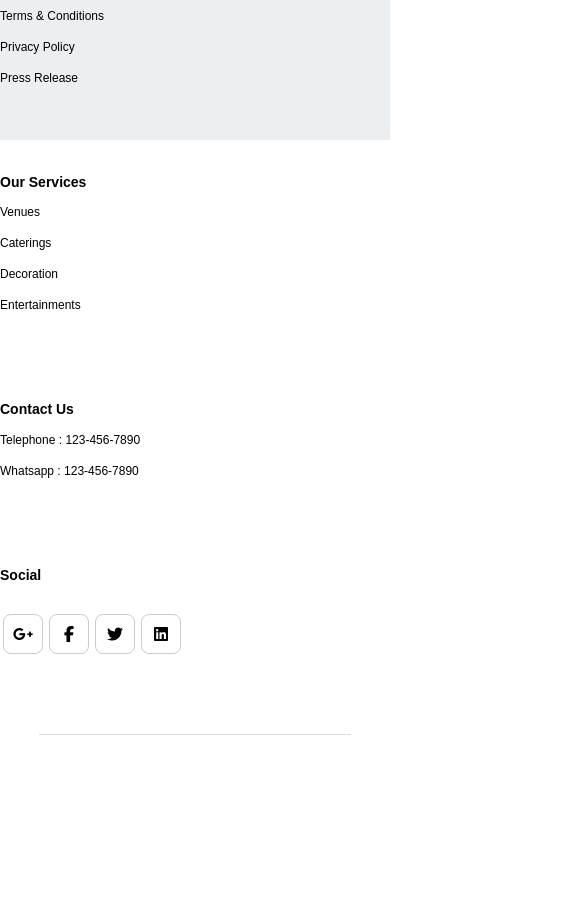
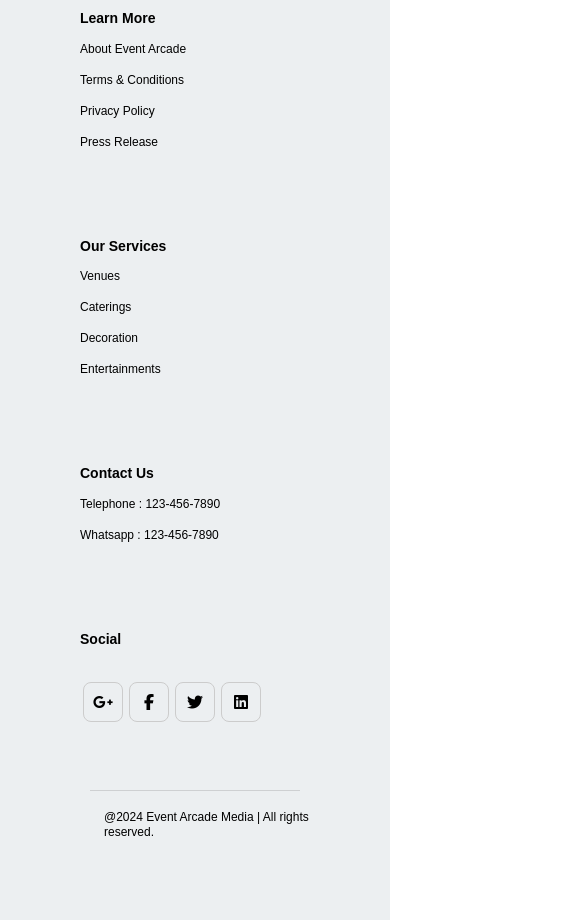
Before and after one commit to Event-Arcade/EMS-Frontend, a React (Vite) app: page / in a window 390 px wide. Shown: the part 4040-4960 px from the top of the page, 585 px wide, since content can reach past the window. Before the commit the page ends 4930 px from the top, so only its background shows below. Built offline with nearby package versions, Linux system fonts and the light colour scheme.

Commit message:
finish authentication

```diff
--- a/src/components/Footer/Footer.css
+++ b/src/components/Footer/Footer.css
@@ -4,33 +4,28 @@
   background-color: #ECEFF1;
   position: fixed;
   bottom: 0;
+  display: flex;
+  flex-direction: column;
+  min-height: 100vh;
 }
 
-.arcade-logo{
+.content {
+  flex: 1;
+}
+
+.arcade-logo {
   max-width: 100px;
   margin-left: 180px;
   margin-top: 40px;
-
 }
 
-.section-padding {
+.section_padding {
   padding: 4rem 4rem;
 }
 
 .footer {
   background-color: #ECEFF1;
-  height: 350px;
   width: 100%;
-
-  left:0;
-}
-
-.form-footer {
-  background-color: #ECEFF1;
-  height: 150px;
-  width: 100%;
-  margin-top: 50px;
-  left:0;
 }
 
 .sb_footer {
@@ -41,21 +36,18 @@
 
 .sb_footer-links {
   display: flex;
-  flex-direction: row;
+  flex-wrap: wrap;
   justify-content: space-between;
   align-items: flex-start;
-  flex-wrap: wrap;
-  width: 90%;
   text-align: left;
-  margin-bottom: 2rem;
-  flex-grow: 1;
+  margin-bottom: 1rem;
+  width: 100%;
 }
 
 .sb_footer-links-div {
-  width: 200px;
+  width: 100%;
   margin: 1rem;
   display: flex;
-  justify-content: flex-start;
   flex-direction: column;
   color: white;
 }
@@ -83,14 +75,12 @@ a {
 
 .sb_footer-below {
   display: flex;
-  flex-direction: row;
   justify-content: space-between;
   margin-top: 0.2rem;
 }
 
 .sb_footer-below-links {
   display: flex;
-  flex-direction: row;
 }
 
 .sb_footer-below-links p {
@@ -103,78 +93,56 @@ a {
 
 hr {
   color: #757575 !important;
-  width: 80%;;
+  width: 80%;
   align-self: center;
 }
-
 
 .sb_footer-copyright p {
   font-size: 12px;
   line-height: 15px;
-  color: Black;
+  color: black;
   font-weight: 500;
   margin-left: 600px;
 }
 
-@media screen and (max-width: 850px) {
-  .sb_footer-heading h1 {
-    font-size: 44px;
-    line-height: 50px;
+/* Media queries for responsiveness */
+
+@media (min-width: 768px) {
+  .sb_footer-links {
+    flex-wrap: nowrap;
+  }
+
+  .sb_footer-links-div {
+    width: 48%; /* Two columns */
   }
 }
 
-@media screen and (max-width: 550px) {
-  .sb_footer-heading h1 {
-    font-size: 34px;
-    line-height: 42px;
-  }
-  .sb_footer-links div {
-    margin: 1rem 0;
-  }
-  .sb_footer-btn p {
-    font-size: 14px;
-    line-height: 20px;
-  }
-  .sb_footer-below {
-    flex-direction: column;
-    justify-content: left;
-  }
-  .sb_footer-below-links {
-    flex-direction: column;
-  }
-  .sb_footer-below-links p {
-    margin-left: 0rem;
-    margin-top: 1rem;
+@media (min-width: 992px) {
+  .sb_footer-links-div {
+    width: 48%; /* Two columns */
   }
 }
 
-@media screen and (max-width: 400px) {
-  .sb_footer-heading h1 {
-    font-size: 27px;
-    line-height: 38px;
+@media (min-width: 1200px) {
+  .sb_footer-links-div {
+    width: 23%; /* Four columns */
   }
 }
 
-/* .footer-social-icons{
-  margin: 20px 0;
-  display: flex;
-  align-items: center;
-  gap : 0;
-  padding-right: 15px;
-
+@media (max-width: 1200px) {
+  .sb_footer-copyright p {
+    margin-left: 180px;
+  }
 }
 
-.footer-social-icons a {
-  border: 0px solid #ccc;
-  border-radius: 20%;
-  display: inline-flex;
-  justify-content: center;
-  align-items: center;
-  margin: 0 3px;
-  width: 40px;
-  height: 40px;
+@media (max-width: 1200px) {
+  .sb_footer-copyright p {
+    margin-left: 180px;
+  }
 }
 
-.footer-social-icons-black {
-  color: black !important;
-} */
+@media (max-width: 768px) {
+  .sb_footer-copyright p {
+    margin-left: 40px;
+  }
+}
--- a/src/components/NavBar/NavBar.css
+++ b/src/components/NavBar/NavBar.css
@@ -40,5 +40,6 @@
 .nav-signin-button:hover,
 .nav-signin-button:active {
   background-color: #EC407A;
+
   border-color: #EC407A;
 }
--- a/src/components/TextStyle.css
+++ b/src/components/TextStyle.css
@@ -1,13 +1,16 @@
-.picture-card-text{
+.picture-card-text {
   font-size: 15px;
   font-weight: 600;
   line-height: 1.5;
   color: #212529;
   margin-top: 40px;
   margin-left: 25px;
-
 }
 
 .page-content {
   padding-top: 56px;
+  max-width: 100%;
+  overflow-x: hidden;
+  /*padding: 0;
+  margin: 0; */
 }
--- a/src/pages/Authentication/SignIn.tsx
+++ b/src/pages/Authentication/SignIn.tsx
@@ -2,14 +2,21 @@ import "@fortawesome/fontawesome-free/css/all.min.css";
 import "./Authentication.css";
 //import { Link } from "react-router-dom";
 import { useNavigate } from "react-router-dom";
+import {FormEvent } from "react";
+
 import axios from "axios";
 
 export default function SignIn() {
   const navigate = useNavigate();
-  const handlelogin = e => {
+  const handlelogin = (e: FormEvent) => {
+    e.preventDefault();
+
+    const email = (e.target as any)[0].value;
+    const password = (e.target as any)[1].value;
+
     axios.post("https://localhost:7005/api/Account/Register", {
-      email: e.target[0].value,
-      password: e.target[1].value
+      email,
+      password,
     });
     navigate("/dashboard");
   };
--- a/src/pages/Home.tsx
+++ b/src/pages/Home.tsx
@@ -19,7 +19,7 @@ export default function Home() {
         <SlidingPanel />
         <div className="picture-card-text">Popular Services</div>
         <PictureCard />
-        <NumberList/>
+        <NumberList />
         <div className="picture-card-text">Featured Videos</div>
         <VideoGallery />
         <Footer />
```
Lines whose indentation alone changed are shown as unchanged.
